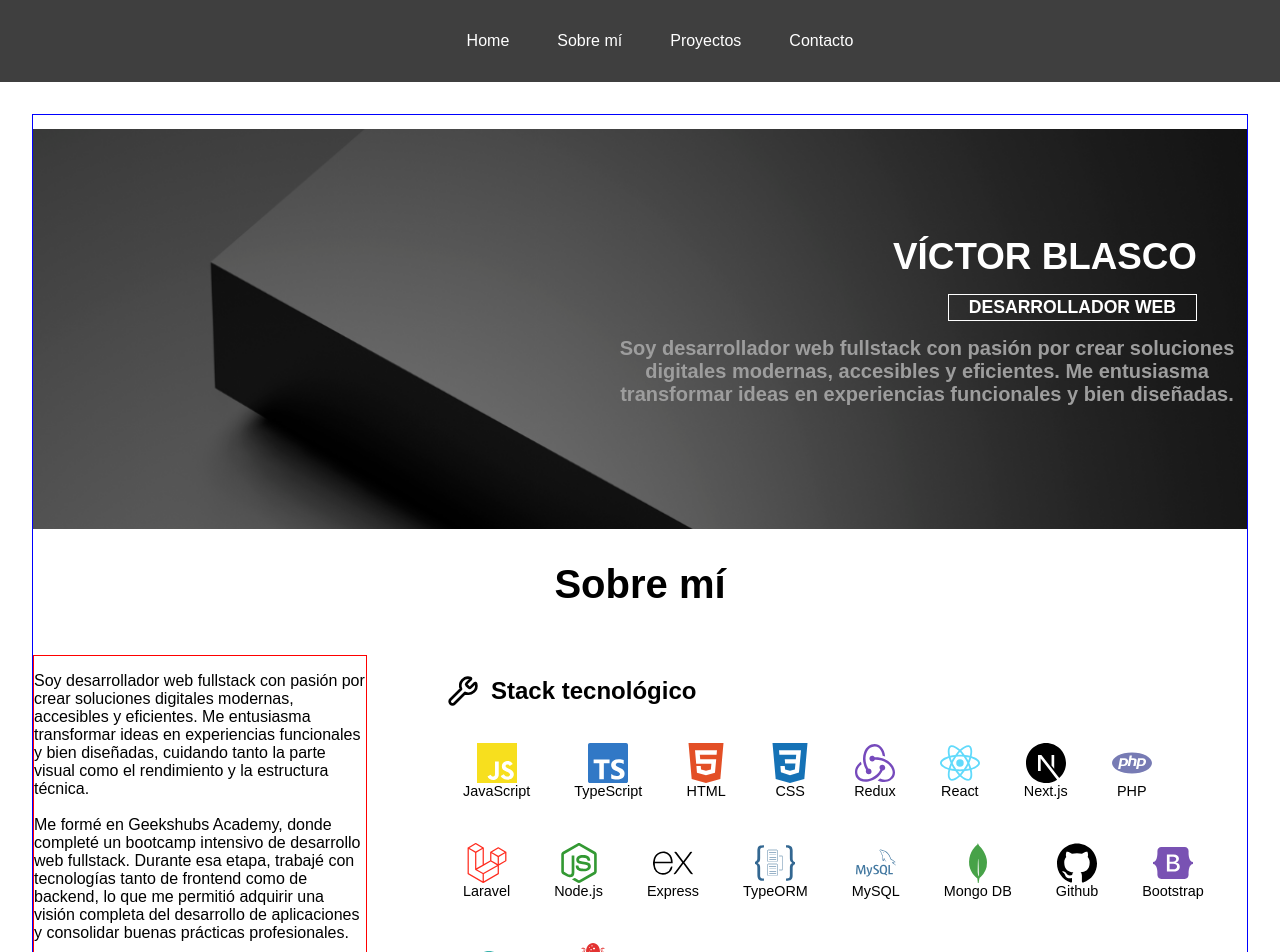
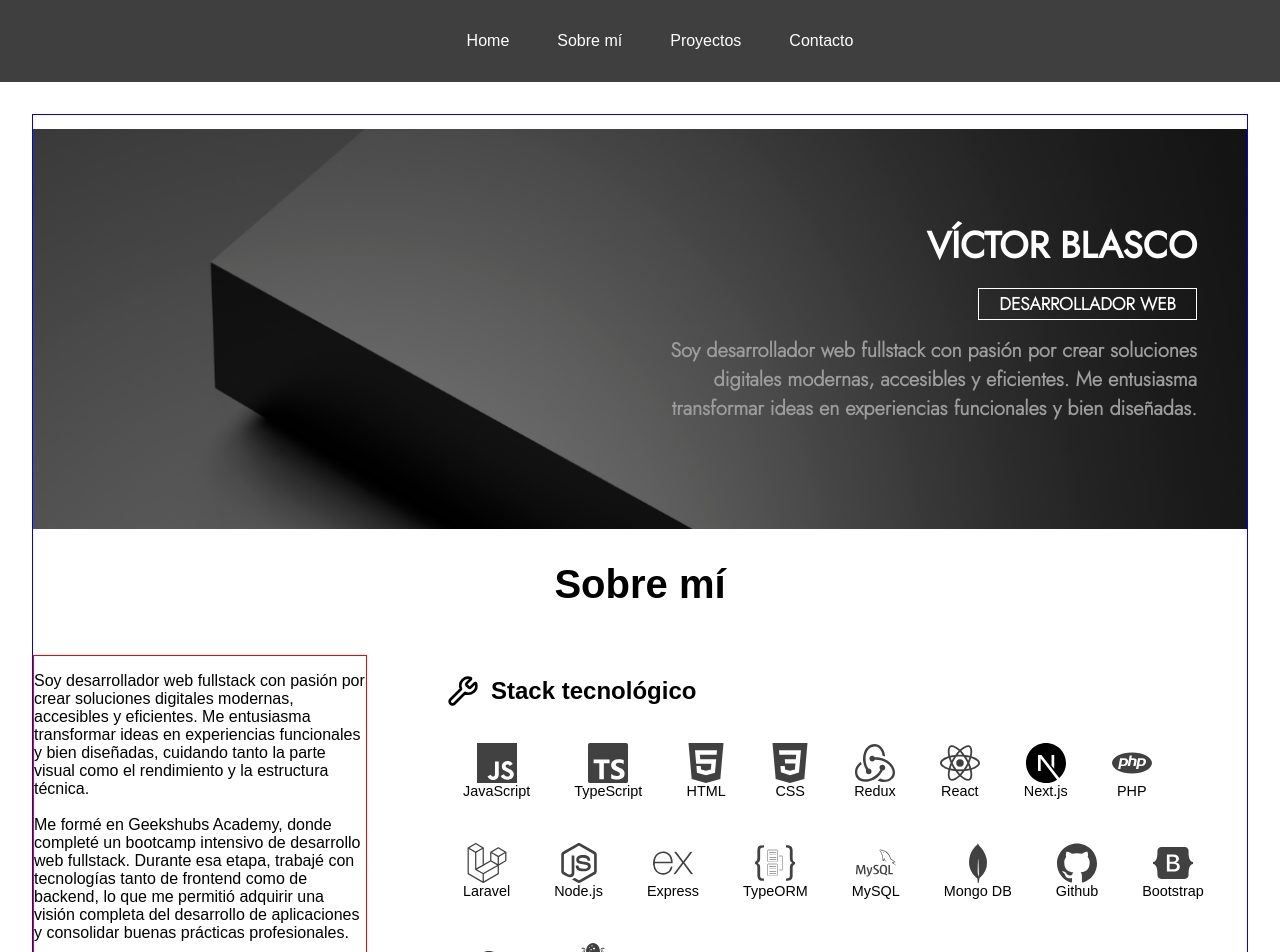
Before and after one commit to VictorBlasco5/portfolio, a Next.js app: page / in a window 1280 px wide. Shown: the top 952 px of the page. Built offline with nearby package versions, Linux system fonts and the light colour scheme.

Commit message:
install fonts jost

```diff
--- /dev/null
+++ b/app/globals.css
@@ -0,0 +1,41 @@
+
+@font-face {
+    font-family: 'Jost-Regular';
+    src: url('/fonts/Jost-Regular.ttf') format('truetype');
+    font-weight: 300;
+    font-style: normal;
+    font-display: swap;
+}
+
+@font-face {
+    font-family: 'Jost-Light';
+    src: url('/fonts/Jost-Light.ttf') format('truetype');
+    font-weight: 300;
+    font-style: normal;
+    font-display: swap;
+}
+
+
+/* === Variables Globales === */
+:root {
+    /* === FUENTES === */
+    --font-jost-regular: 'Jost-Regular', sans-serif;
+    --font-jost-light: 'Jost-Light', sans-serif;
+
+
+
+
+
+
+    /* === COLORES GENERALES === */
+    --main-bg-color: #0F0F38;
+    --main-text-color: #0F0F38;
+    --main-text-secondary-color: white;
+    --main-text-tertiary-color: #8B8B99;
+
+    /* === BOTONES === */
+    --btn-primary-bg: #0F0F38;
+    --btn-primary-text-color: #fff;
+    --btn-secondary-bg: #fff;
+    --btn-secondary-text-color: #0C1036;
+}
--- a/app/layout.js
+++ b/app/layout.js
@@ -1,5 +1,6 @@
 import Header from './components/Header';
 import Footer from './components/Footer';
+import './globals.css';
 
 export default function RootLayout({ children }) {
   return (
--- a/app/page.js
+++ b/app/page.js
@@ -10,24 +10,24 @@ import {
 } from 'react-icons/si';
 
 const techIcons = {
-  JavaScript: <SiJavascript size={40} color="#F7DF1E" />,
-  TypeScript: <SiTypescript size={40} color="#3178C6" />,
-  HTML: <SiHtml5 size={40} color="#E34F26" />,
-  CSS: <SiCss3 size={40} color="#1572B6" />,
-  Redux: <SiRedux size={40} color="#764ABC" />,
-  React: <SiReact color="#61DAFB" size="40px" />,
+  JavaScript: <SiJavascript size={40} color="#414141ff" />,
+  TypeScript: <SiTypescript size={40} color="#414141ff" />,
+  HTML: <SiHtml5 size={40} color="#414141ff" />,
+  CSS: <SiCss3 size={40} color="#414141ff" />,
+  Redux: <SiRedux size={40} color="#414141ff" />,
+  React: <SiReact color="#414141ff" size="40px" />,
   'Next.js': <SiNextdotjs size="40px" />,
-  PHP: <SiPhp size={40} color="#777BB4" />,
-  Laravel: <SiLaravel color="#FF2D20" size="40px" />,
-  'Node.js': <SiNodedotjs color="#339933" size="40px" />,
-  Express: <SiExpress size={40} color="#000000" />,
-  TypeORM: <SiTypeorm size={40} color="#336791" />,
-  MySQL: <SiMysql color="#4479A1" size="40px" />,
-  "Mongo DB": <SiMongodb size={40} color="#47A248" />,
-  Github: <SiGithub color="#000000ff" size="40px" />,
-  Bootstrap: <SiBootstrap color="#7952B3" size="40px" />,
-  Tailwind: <SiTailwindcss color="#38B2AC" size="40px" />,
-  "QA Testing": <SiTestinglibrary size={40} color="#E33332" />,
+  PHP: <SiPhp size={40} color="#414141ff" />,
+  Laravel: <SiLaravel color="#414141ff" size="40px" />,
+  'Node.js': <SiNodedotjs color="#414141ff" size="40px" />,
+  Express: <SiExpress size={40} color="#414141ff" />,
+  TypeORM: <SiTypeorm size={40} color="#414141ff" />,
+  MySQL: <SiMysql color="#414141ff" size="40px" />,
+  "Mongo DB": <SiMongodb size={40} color="#414141ff" />,
+  Github: <SiGithub color="#414141ff" size="40px" />,
+  Bootstrap: <SiBootstrap color="#414141ff" size="40px" />,
+  Tailwind: <SiTailwindcss color="#414141ff" size="40px" />,
+  "QA Testing": <SiTestinglibrary size={40} color="#414141ff" />,
 };
 
 export default function Home() {
--- a/styles/home.module.css
+++ b/styles/home.module.css
@@ -17,6 +17,7 @@
   margin: 0;
   color: white;
   margin-right: 50px;
+  font-family: var(--font-jost-regular);
 }
 
 .subname {
@@ -27,17 +28,21 @@
   color: white;
   border: 1px solid white;
   padding: 2px 20px;
+  font-family: var(--font-jost-light);
+
 }
 
 .textHome {
-  width: 50vw;
+  width: 45vw;
   font-size: 1.25rem;
   margin-top: 1rem;
   color: #9d9d9d;
   display: flex;
   align-items: center;
   justify-content: center;
-  text-align: center;
+  text-align: right;
+  margin-right: 50px;
+  font-family: var(--font-jost-light);
 }
 
 /* ABOUT ME */
@@ -108,7 +113,7 @@
 .downloadBtn {
   display: inline-block;
   margin-top: 1rem;
-  background-color: #00bfa6;
+  background-color: #444444;
   color: #fff;
   padding: 0.75rem 1.5rem;
   border-radius: 999px;
@@ -117,5 +122,5 @@
 }
 
 .downloadBtn:hover {
-  background-color: #009e8c;
+  background-color: #656565;
 }
```
Also changed, not shown: public/fonts/Jost-Light.ttf (added), public/fonts/Jost-Regular.ttf (added).
